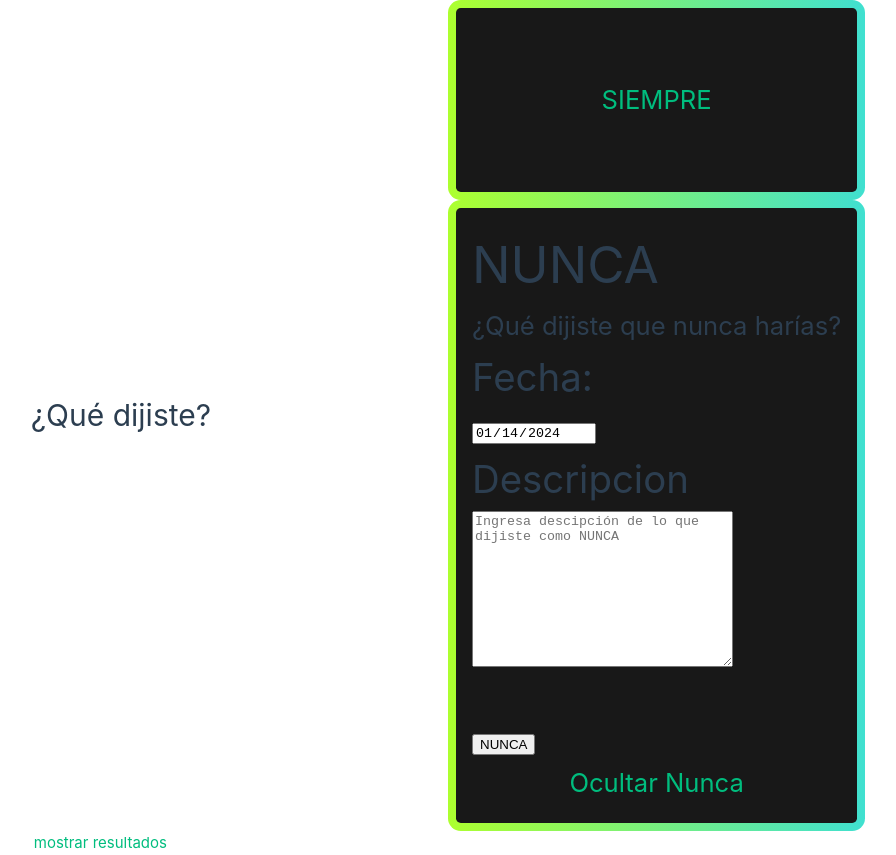
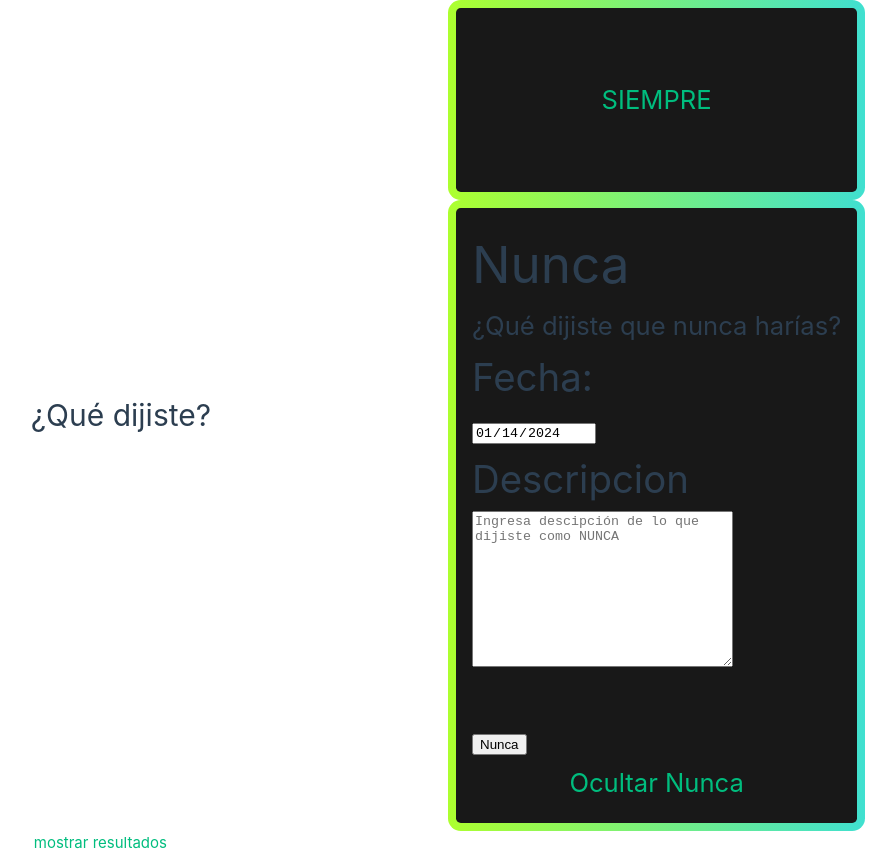
Before and after one commit to arturoZepeda/siempreNunca, a Vue app: page / in a window 1280 px wide. Both pictures are taken after a click on the link "NUNCA". Shown: the whole page, without its empty margins (192-1088 px from the left). Built offline with nearby package versions, Linux system fonts and the light colour scheme.

Commit message:
aññado correccion de siempre

```diff
--- a/src/App.vue
+++ b/src/App.vue
@@ -1,6 +1,7 @@
 <script setup lang="ts">
 import { defineProps, watch, reactive } from 'vue';
 import Nunca from './components/Nunca.vue';
+import Siempre from './components/Siempre.vue';
 // @ts-ignore
 import useDB from './composables/usedb';
 
--- a/src/components/Nunca.vue
+++ b/src/components/Nunca.vue
@@ -1,4 +1,3 @@
-import { reactive } from 'vue';
 <script setup lang="ts">
 import { reactive, ref } from 'vue';
 
@@ -9,9 +8,7 @@ const palabraNunca = reactive({
   descripcion: ''
 });
 
-
-
-const emit =defineEmits(['post-db']);
+const emit = defineEmits(['post-db']);
 
 const enviarPalabra = () => {
   if (Object.values(palabraNunca).some((value) => value === '')) {
@@ -23,11 +20,11 @@ const enviarPalabra = () => {
 </script>
 <template>
   <div>
-    <h1>NUNCA</h1>
+    <h1>Nunca</h1>
     <p>¿Qué dijiste que nunca harías?</p>
     <form @submit.prevent="enviarPalabra">
       <h2><label for="fecha">Fecha:</label></h2>
-      <input type="date" id="fecha" readonly  v-model="palabraNunca.fecha">
+      <input type="date" id="fecha" readonly v-model="palabraNunca.fecha">
       <br>
       <h2><label for="descripcion">Descripcion</label></h2>
       <textarea name="descripcion" id="descripcion" cols="30" rows="10"
@@ -36,7 +33,7 @@ const enviarPalabra = () => {
       <h2><label for="emocion">Emociones</label></h2>
       <input type="text" id="emocion" placeholder="Ingresa la emoción mientras lo decias."> -->
       <br>
-      <button type="submit">NUNCA</button>
+      <button type="submit">Nunca</button>
     </form>
   </div>
 </template>
--- a/src/components/Siempre.vue
+++ b/src/components/Siempre.vue
@@ -1,12 +1,15 @@
 <script setup lang="ts">
 import { reactive, ref } from 'vue';
-const emit =defineEmits(['post-db']);
+
 const fechaActual = new Date().toISOString().slice(0, 10);
 const palabraSiempre = reactive({
   palabra: 'siempre',
   fecha: fechaActual,
   descripcion: ''
 });
+
+const emit = defineEmits(['post-db']);
+
 const enviarPalabra = () => {
   if (Object.values(palabraSiempre).some((value) => value === '')) {
     alert('Faltan datos');
```
